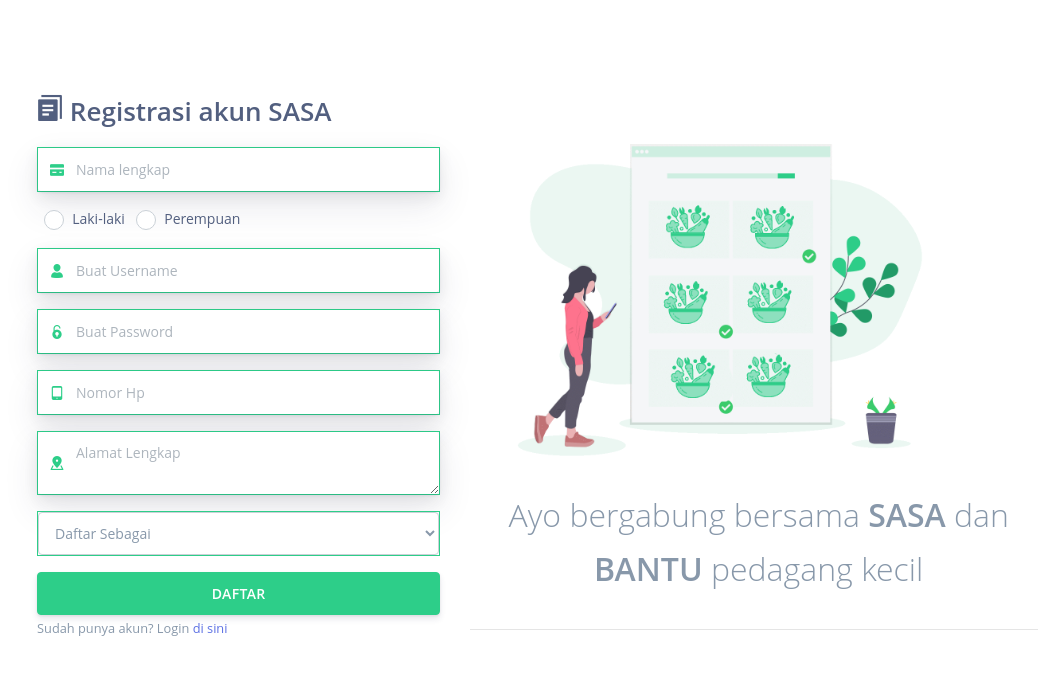
After one commit to mr1dha/INF206-2020-D-SASA, a Laravel app: page /daftar in a window 1280 px wide. The commit adds this page. Shown: the top 675 px of the page, without its empty margins (98-1136 px from the left). Run offline with Laravel 8, Linux system fonts and the light colour scheme; some libraries are stand-ins or nearby versions.

Commit message:
Membuat halaman login dan daftar

```diff
--- a/app/Http/Controllers/PageController.php
+++ b/app/Http/Controllers/PageController.php
@@ -9,4 +9,8 @@
     public function index(){
     	return view('index');
     }
+
+    public function daftar(){
+    	return view('daftar');
+    }
 }
--- /dev/null
+++ b/resources/views/daftar.blade.php
@@ -0,0 +1,164 @@
+@extends('layout.master')
+
+@section('title', 'SASA | Daftar')
+
+@section('style')
+  <link rel="stylesheet" href="{{url('assets/css/daftar.css')}}">
+@endsection
+
+@section('content')
+<div class="container">
+	<div class="row">
+		<div class="col-lg-5 kolom-1">
+			<p class="display-4"><i class="ni ni-single-copy-04"></i> Registrasi akun SASA<p>
+			<form action="">
+			  <div class="form-group shadow">
+		        <div class="input-group input-group-alternative">
+		          <div class="input-group-prepend">
+		            <span class="input-group-text"><i class="ni ni-credit-card"></i></span>
+		          </div>
+		          <input class="form-control form-control-alternative" placeholder="Nama lengkap" type="text" name="nama">
+		        </div>
+		      </div>
+		       <div class="custom-control custom-radio d-inline mx-2 ">
+		       		<input type="radio" class="custom-control-input" name="jk" id="custom-radio">
+		       		<label for="custom-radio" class="custom-control-label">Laki-laki</label>
+		       </div>
+		       <div class="custom-control custom-radio d-inline">
+		       		<input type="radio" class="custom-control-input" name="jk" id="custom-radio-2">
+		       		<label for="custom-radio-2" class="custom-control-label">Perempuan</label>
+		       </div>
+		       <div class="form-group shadow mt-3">
+		        <div class="input-group input-group-alternative">
+		          <div class="input-group-prepend">
+		            <span class="input-group-text"><i class="ni ni-single-02"></i></span>
+		          </div>
+		          <input class="form-control form-control-alternative" placeholder="Buat Username" type="text" name="username">
+		        </div>
+		      </div>
+		      <div class="form-group shadow mt-3">
+		        <div class="input-group input-group-alternative">
+		          <div class="input-group-prepend">
+		            <span class="input-group-text"><i class="ni ni-lock-circle-open"></i></span>
+		          </div>
+		          <input class="form-control form-control-alternative" placeholder="Buat Password" type="text" name="password">
+		        </div>
+		      </div>
+		      <div class="form-group shadow mt-3">
+		        <div class="input-group input-group-alternative">
+		          <div class="input-group-prepend">
+		            <span class="input-group-text"><i class="ni ni-mobile-button"></i></span>
+		          </div>
+		          <input class="form-control form-control-alternative" placeholder="Nomor Hp" type="text" name="nomor_hp">
+		        </div>
+		      </div>
+		      <div class="form-group shadow mt-3">
+		        <div class="input-group input-group-alternative">
+		          <div class="input-group-prepend">
+		            <span class="input-group-text"><i class="ni ni-square-pin"></i></span>
+		          </div>
+		          <textarea class="form-control form-control-alternative" placeholder="Alamat Lengkap" type="text" name="alamat"></textarea>
+		        </div>
+		      </div>
+		      <div class="form-group">
+				<select class="form-control" name="daftar-sebagai">
+					<option value="none">Daftar Sebagai</option>
+					<option value="Pembeli">1. Pembeli</option>
+					<option value="Penjual">2. Penjual</option>
+				</select>
+			</div>
+		      <button class="btn btn-success" type="submit" name="submit">DAFTAR</button>
+			</form>
+			<small class="text-muted">Sudah punya akun? Login <a href="#">di sini</a></small>
+			</div>
+		<div class="col-lg-7 kolom-2">
+			<img src="{{url('assets/pic/daftar.png')}}" alt="gambar-daftar" class="img-fluid">
+			<p class="lead text-muted">Ayo bergabung bersama <span>SASA</span> dan <span>BANTU  </span>pedagang kecil</p>
+			<hr>
+		</div>
+	</div>
+</div>
+@endsection
+
+
+
+
+
+
+
+
+
+
+<!--
+<div class="form-group">
+			        <div class="input-group input-group-alternative">
+			          <div class="input-group-prepend">
+			            <span class="input-group-text"><i class="ni ni-circle-08"></i></span>
+			          </div>
+			          <input class="form-control form-control-alternative" placeholder="Username" type="text" name="username">
+			        </div>
+			      </div>
+				<div class="form-group">
+						<div class="input-group">
+							<div class="input-group-prepend">
+								<div class="input-group-text"><i class="far fa-id-card"></i></div>
+							</div>
+							<input type="text" class="form-control" name="nama" placeholder="Nama lengkap">
+						</div>
+					</div>
+					<div class="form-group border">
+						<div class="input-group">
+							<div class="input-group-prepend">
+								<div class="input-group-text"><i class="fas fa-venus-mars"></i></div>
+							</div>
+							<div class="form-check pilihan ml-2 mt-1">
+								<input type="radio" class="form-check-input" name="jenis-kelamin">
+								<label for="Laki-laki">Laki-laki</label>
+							</div>
+							<div class="form-check pilihan ml-2 mt-1">
+								<input type="radio" class="form-check-input" name="jenis-kelamin">
+								<label for="Laki-laki">Perempuan</label>
+							</div>
+						</div>
+					</div>
+					<div class="form-group">
+						<div class="input-group">
+							<div class="input-group-prepend">
+								<div class="input-group-text"><i class="fas fa-user"></i></div>
+							</div>
+							<input type="text" class="form-control" name="username" placeholder="Buat username">
+						</div>
+					</div>
+					<div class="form-group">
+						<div class="input-group">
+							<div class="input-group-prepend">
+								<div class="input-group-text"><i class="fas fa-unlock-alt"></i></div>
+							</div>
+							<input type="password" class="form-control" name="password" placeholder="Buat Password">
+						</div>
+					</div>
+					<div class="form-group">
+						<div class="input-group">
+							<div class="input-group-prepend">
+								<div class="input-group-text"><i class="fas fa-phone"></i></div>
+							</div>
+							<input type="number" class="form-control" name="nomor-hp" placeholder="Nomor HP">
+						</div>
+					</div>
+					<div class="form-group">
+						<div class="input-group">
+							<div class="input-group-prepend">
+								<div class="input-group-text"><i class="fas fa-map-marker-alt"></i></div>
+							</div>
+							<textarea type="text" class="form-control" name="alamat" placeholder="Alamat Lengkap"></textarea>
+						</div>
+					</div>
+					<div class="form-group">
+						<select class="form-control" name="daftar-sebagai">
+							<option value="none">Daftar Sebagai</option>
+							<option value="Pembeli">1. Pembeli</option>
+							<option value="Penjual">2. Penjual</option>
+						</select>
+					</div>
+					<p class="text-left reg">Sudah punya akun? Login <a href="login.html">di sini</a></p>
+					<button type="submit" class="btn btn-success">DAFTAR</button> -->
--- a/resources/views/layout/master.blade.php
+++ b/resources/views/layout/master.blade.php
@@ -10,7 +10,7 @@
   <link href="https://fonts.googleapis.com/css?family=Poppins:200,300,400,600,700,800" rel="stylesheet">
 
   <!-- Icons -->
-  <link href="{{url('assets/vendor/nucleo/css/nucleo-icons.css')}}" rel="stylesheet">
+  <link href="{{url('assets/css/nucleo-icons.css')}}" rel="stylesheet">
   <link href="https://use.fontawesome.com/releases/v5.0.6/css/all.css" rel="stylesheet">
 
   <!-- Argon CSS -->
@@ -28,7 +28,7 @@
   <!-- Core -->
   <script src="{{url('assets/vendor/jquery/jquery.min.js')}}"></script>
   <script src="{{url('assets/vendor/popper/popper.min.js')}}"></script>
-  <script src="{{url('assets/vendor/bootstrap/bootstrap.min.js')}}"></script>
+  <script src="{{url('assets/scss/argon-design-system/vendor/bootstrap/bootstrap.min.js')}}"></script>
 
   <!-- Optional plugins -->
   <script src="{{url('assets/vendor/PLUGIN_FOLDER/PLUGIN_SCRIPT.js')}}"></script>
--- a/routes/web.php
+++ b/routes/web.php
@@ -14,4 +14,5 @@
 */
 
 Route::get('/', 'PageController@index');
+Route::get('/daftar', 'PageController@daftar');
 Route::resource('sayur','SayurController');
```
Also changed, not shown: resources/views/index.blade.php (+93 -1 lines), public/assets/css/daftar.css (added), public/assets/css/index.css, public/assets/pic/daftar.png (added), public/assets/pic/icon.png (added), public/assets/pic/ilus1.svg (added), public/assets/pic/wave-min.png (added).
